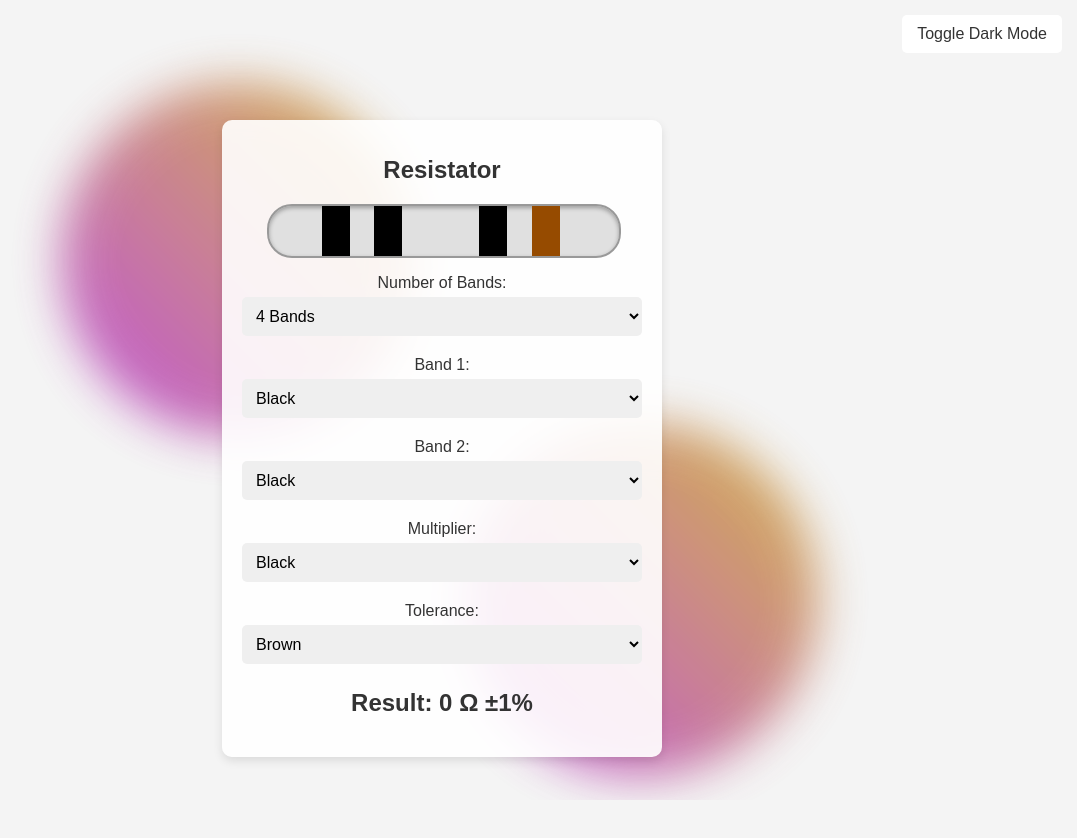
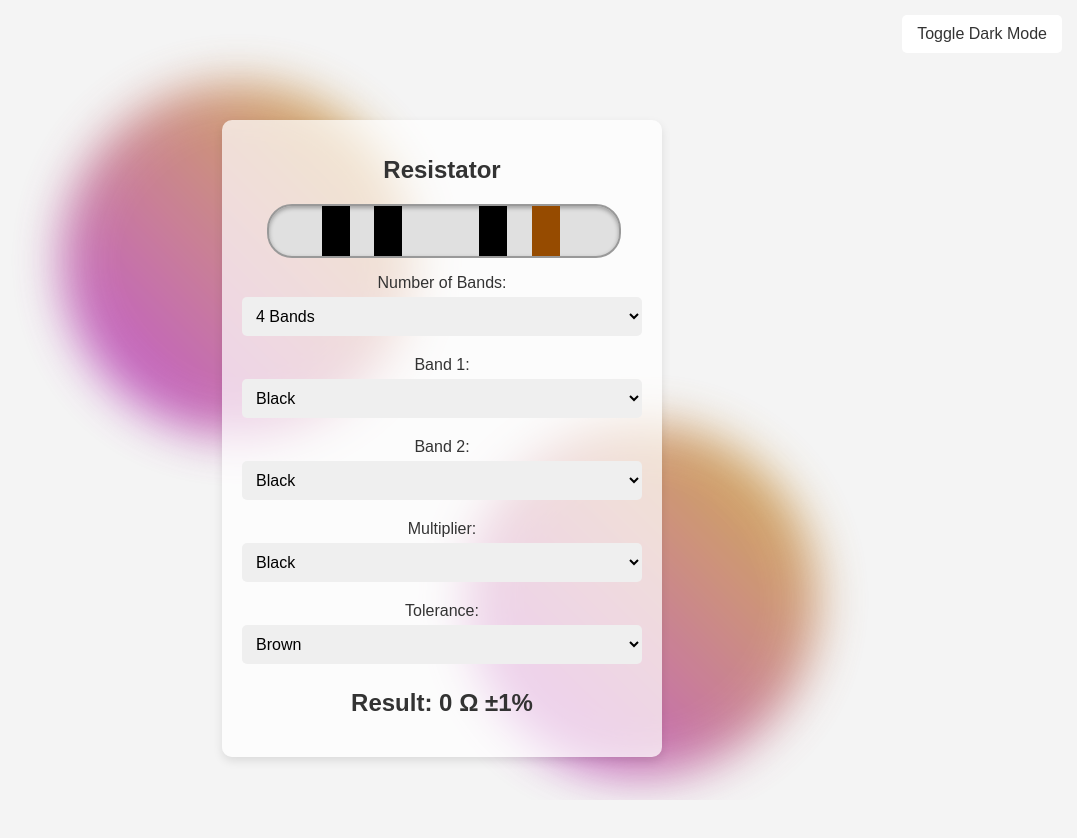
Before and after one commit to Arun131004/Resistat, a plain HTML site: page index.html in a window 1280 px wide. Shown: the whole page, without its empty margins (198-1275 px from the left). Drawn offline with Linux system fonts and the light colour scheme.

Commit message:
Update style.css
reduced container opacity

```diff
--- a/style.css
+++ b/style.css
@@ -5,7 +5,7 @@
     /* Light Mode */
     --body-bg-light: #f4f4f4;
     --text-color-light: #333;
-    --container-bg-light: rgba(255,255,255,0.9);
+    --container-bg-light: rgba(255,255,255,0.7);
 
     /* Blob settings for light mode */
     --blob-gradient-light: linear-gradient(45deg, #b228d4, #cca61e);
@@ -16,7 +16,7 @@
     /* Dark Mode */
     --body-bg-dark: #000; /* Pure black */
     --text-color-dark: #f4f4f4;
-    --container-bg-dark: rgba(20,20,20,0.9);
+    --container-bg-dark: rgba(20,20,20,0.7);
 
     /* Blob settings for dark mode */
     --blob-gradient-dark: linear-gradient(45deg, #197e68, #1c1568);
```
